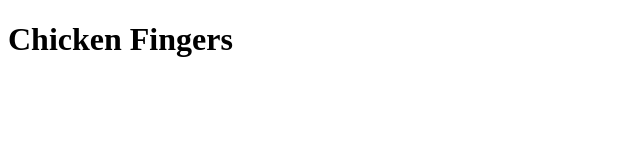
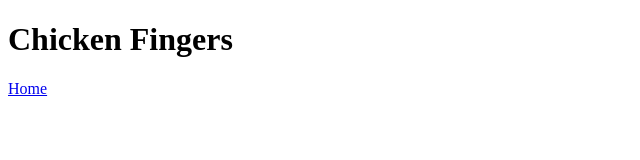
Before and after one commit to tahall/odin-recipes, a plain HTML site: page recipes/chicken-fingers.html in a window 1280 px wide. Shown: the full height of the page, 0-640 px from the left. Drawn offline with Linux system fonts and the light colour scheme.

Commit message:
feat: adding Home links to reciple pages for chicken fingers, grilled salmon, ice cream, and lasagne
;

```diff
--- a/recipes/chicken-fingers.html
+++ b/recipes/chicken-fingers.html
@@ -7,5 +7,7 @@
 </head>
 <body>
     <h1>Chicken Fingers</h1>
+
+    <a href="../index.html">Home</a>
 </body>
 </html>
```
Also changed, not shown: recipes/grilled-salmon.html (+2 -0 lines), recipes/ice-cream.html (+2 -0 lines), recipes/lasagne.html (+2 -0 lines).
